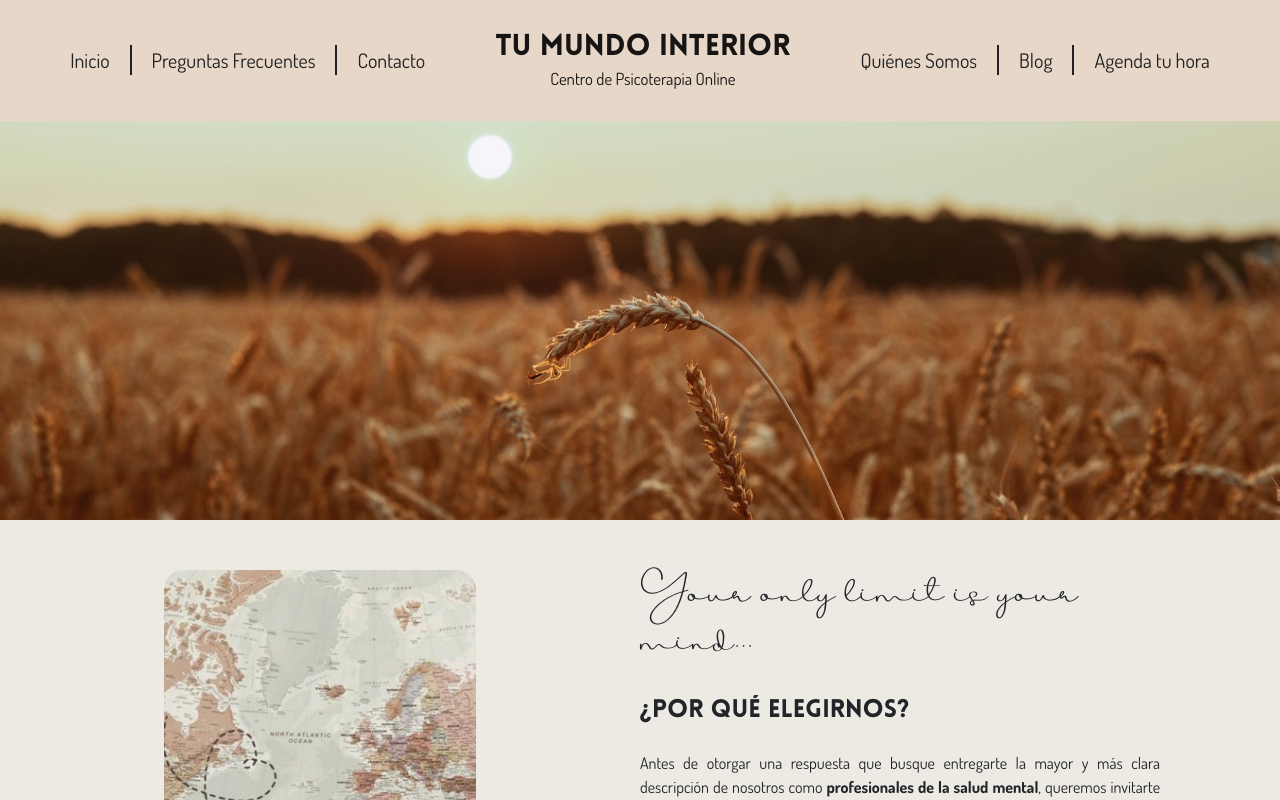
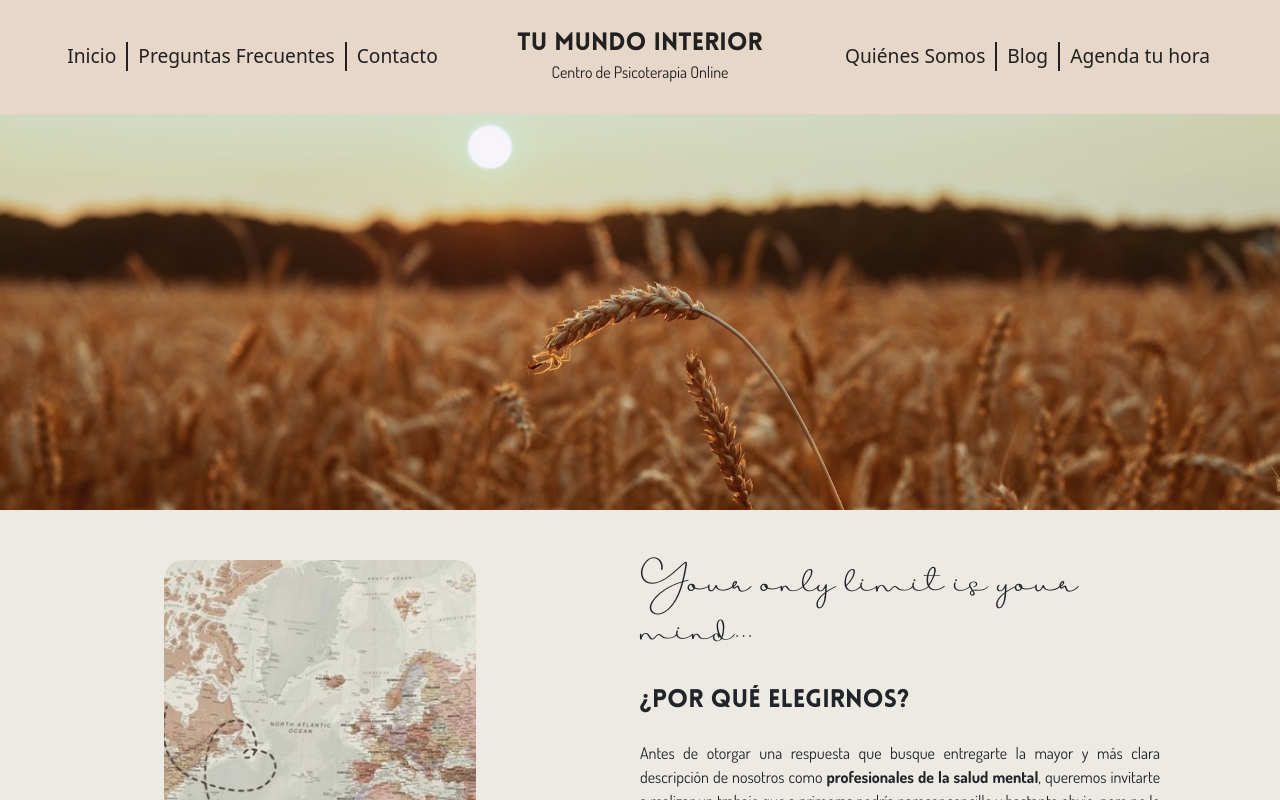
Before and after one commit to FacundoVillarroel/tumundointeriorweb, a React (Create React App) app: page / in a window 1280 px wide. Shown: the top 800 px of the page. Built offline with nearby package versions, Linux system fonts and the light colour scheme.

Commit message:
[feature] - responsive navbar without bootstrap

```diff
--- a/scss/_navBar.scss
+++ b/scss/_navBar.scss
@@ -1,85 +1,121 @@
-.navBarTitleContainer{
+.navBarContainer{
+  position: fixed;
+  top: 0;
+  width: 100%;
+  padding-top: 30px;
+  padding-bottom: 10px;
+  background-color: $almond;
+  z-index: 10000;
+  display: grid;
+  grid-template-columns: 4fr .5fr;
+  grid-template-rows: auto;
+  grid-template-areas:
+  "navBarTitleContainer navBarToggler"
+  "A A"
+  "B B"
+  ;
+  row-gap: 10px;
+  align-items: center;
+  .navBarToggler{
+    grid-area: navBarToggler;
+    cursor: pointer;
+    justify-self: flex-end;
+    padding-right: 20px;
+    .menuIcon{
+      font-size: 1.3rem;
+      color: $dark;
+    }
+  }
+  .linksContainer{
+    display: none;
+    a,button{
+      background-color: $almond;
+      border: 0px;
+      color: $dark;
+      &:hover{
+        color: $cinereous;
+      }
+    }
+  }
+  .linksOpen{
     display: flex;
     flex-direction: column;
-  align-items: center;
+    padding-right: 20px;
+    align-items: flex-end;
+  }
+  .A{
+    grid-area: A;
+    justify-self: end;
+  }
+  .B{
+    grid-area: B;
+    justify-self: end;
+  }
+  .navBarTitleContainer{
+    grid-area: navBarTitleContainer;
+    display: flex;
+    flex-direction: column;
+    align-items: flex-start;
     padding-left: 20px;
     &:hover{
       color: $dark;
+    }
+    .navBarTitle{
+      margin: 0;
+      font-family: LoveloBlack;
+      font-size: 1rem;
+    }
+    .navBarSubTitle{
+      margin: 0;
+      font-family: "dosisRegular";
+      font-size: .8rem;
+    }
+  }
+}
+
+// PC VIEW
+@media only screen and (min-width: 1024px) {
+
+  .navBarContainer{
+    grid-template-areas:
+    "A navBarTitleContainer B";
+    grid-template-columns: 1.5fr 1fr 1.5fr;
+    justify-items: center;
+    padding: 30px 20px;
+    .navBarToggler{
+      display: none;
+    }
+    .linksContainer{
+      display: flex;
+      align-items: flex-end;
+      justify-self: center;
+      justify-content: center;
+      a, button{
+        font-size: 1.2rem;
+        &:not(:last-child) {
+          padding-right: 10px ;
+          border-right: 2px solid $dark;
+          margin-right: 10px;
+        }
+      }
+    }
+    .navBarTitleContainer{
+      display: flex;
+      &:hover{
         animation-name: scale;
         animation-duration: .5s;
         animation-fill-mode: forwards;
       }
+      align-items: center;
+      padding: 0px;
       .navBarTitle{
-    margin: 0;
-    font-family: LoveloBlack;
-    font-size: 1.85rem;
+        font-size: 1.54rem;
       }
       .navBarSubTitle{
-    margin: 0;
-    font-family: "dosisRegular";
-    font-size: 1.05rem;
+        font-size: 1rem;
       }
     }
-
-.navbar{
-  background-color: $almond;
   }
-.navbar-nav{
-  justify-content: flex-end;
-  text-align: end;
-  padding-right: 20px;
-}
-
-.navbar-brand{
-  margin:0 !important;
-  padding: 0 !important;
-}
-
-.blur{
-  filter: blur(1px);
-}
-
-.linkSeparator{
-}
-
-.nav-link{
-  font-family: "dosisRegular";
-  padding: 0 !important;
-  font-size: 1.25rem !important;
-  color: $dark !important;
-  &:hover{
-    color: $cinereous !important;
-  }
-}
-.navbar-toggler{
-  margin-right: 20px;
-}
-
-
-.navbar-expand-lg{
-  justify-content: space-evenly;
-}
-
-@media (min-width: 992px){
-  .navbar-nav{
-    padding: 0px;
-  }
-  .navbar-expand-lg .navbar-collapse {
-      justify-content: center;
-  }
-  .navBarTitleContainer{
-    padding-left: 0px;
-  }
-  .nav-link:not(:last-child) {
-    border-right: 2px solid $dark;
-    padding-right: 20px !important;
-    margin-right: 20px;
-  }
-}
-
-.fixed-top{
-  padding-top: 30px !important;
-  padding-bottom: 30px !important;
 }
 
 @keyframes scale {
@@ -90,3 +126,7 @@
     transform: scale(1.1);
   }
 }
+
+.blur{
+  filter: blur(1px);
+}
--- a/scss/_structure.scss
+++ b/scss/_structure.scss
@@ -19,7 +19,7 @@ html{
 }
 
 .App{
-    margin-top: 120px;
+    margin-top: 110px;
 }
 
 .dosisBold{
--- a/src/App.css
+++ b/src/App.css
@@ -1,72 +1,103 @@
-.navBarTitleContainer {
-  display: flex;
-  flex-direction: column;
-  align-items: center;
-  padding-left: 20px; }
-  .navBarTitleContainer:hover {
-    color: #212121;
-    animation-name: scale;
-    animation-duration: .5s;
-    animation-fill-mode: forwards; }
-  .navBarTitleContainer .navBarTitle {
-    margin: 0;
-    font-family: LoveloBlack;
-    font-size: 1.85rem; }
-  .navBarTitleContainer .navBarSubTitle {
-    margin: 0;
-    font-family: "dosisRegular";
-    font-size: 1.05rem; }
+.navBarContainer {
+  position: fixed;
+  top: 0;
+  width: 100%;
+  padding-top: 30px;
+  padding-bottom: 10px;
+  background-color: #e7d7c9;
+  z-index: 10000;
+  display: grid;
+  grid-template-columns: 4fr .5fr;
+  grid-template-rows: auto;
+  grid-template-areas: "navBarTitleContainer navBarToggler"
+ "A A"
+ "B B";
+  row-gap: 10px;
+  align-items: center; }
+  .navBarContainer .navBarToggler {
+    grid-area: navBarToggler;
+    cursor: pointer;
+    justify-self: flex-end;
+    padding-right: 20px; }
+    .navBarContainer .navBarToggler .menuIcon {
+      font-size: 1.3rem;
+      color: #212121; }
+  .navBarContainer .linksContainer {
+    display: none; }
+    .navBarContainer .linksContainer a, .navBarContainer .linksContainer button {
+      background-color: #e7d7c9;
+      border: 0px;
+      color: #212121; }
+      .navBarContainer .linksContainer a:hover, .navBarContainer .linksContainer button:hover {
+        color: #a38f85; }
+  .navBarContainer .linksOpen {
+    display: flex;
+    flex-direction: column;
+    padding-right: 20px;
+    align-items: flex-end; }
+  .navBarContainer .A {
+    grid-area: A;
+    justify-self: end; }
+  .navBarContainer .B {
+    grid-area: B;
+    justify-self: end; }
+  .navBarContainer .navBarTitleContainer {
+    grid-area: navBarTitleContainer;
+    display: flex;
+    flex-direction: column;
+    align-items: flex-start;
+    padding-left: 20px; }
+    .navBarContainer .navBarTitleContainer:hover {
+      color: #212121; }
+    .navBarContainer .navBarTitleContainer .navBarTitle {
+      margin: 0;
+      font-family: LoveloBlack;
+      font-size: 1rem; }
+    .navBarContainer .navBarTitleContainer .navBarSubTitle {
+      margin: 0;
+      font-family: "dosisRegular";
+      font-size: .8rem; }
 
-.navbar {
-  background-color: #e7d7c9; }
-
-.navbar-nav {
-  justify-content: flex-end;
-  text-align: end;
-  padding-right: 20px; }
-
-.navbar-brand {
-  margin: 0 !important;
-  padding: 0 !important; }
-
-.blur {
-  filter: blur(1px); }
-
-.nav-link {
-  font-family: "dosisRegular";
-  padding: 0 !important;
-  font-size: 1.25rem !important;
-  color: #212121 !important; }
-  .nav-link:hover {
-    color: #a38f85 !important; }
-
-.navbar-toggler {
-  margin-right: 20px; }
-
-.navbar-expand-lg {
-  justify-content: space-evenly; }
-
-@media (min-width: 992px) {
-  .navbar-nav {
-    padding: 0px; }
-  .navbar-expand-lg .navbar-collapse {
-    justify-content: center; }
-  .navBarTitleContainer {
-    padding-left: 0px; }
-  .nav-link:not(:last-child) {
-    border-right: 2px solid #212121;
-    padding-right: 20px !important;
-    margin-right: 20px; } }
-
-.fixed-top {
-  padding-top: 30px !important;
-  padding-bottom: 30px !important; }
+@media only screen and (min-width: 1024px) {
+  .navBarContainer {
+    grid-template-areas: "A navBarTitleContainer B";
+    grid-template-columns: 1.5fr 1fr 1.5fr;
+    justify-items: center;
+    padding: 30px 20px; }
+    .navBarContainer .navBarToggler {
+      display: none; }
+    .navBarContainer .linksContainer {
+      display: flex;
+      align-items: flex-end;
+      justify-self: center;
+      justify-content: center; }
+      .navBarContainer .linksContainer a, .navBarContainer .linksContainer button {
+        font-size: 1.2rem; }
+        .navBarContainer .linksContainer a:not(:last-child), .navBarContainer .linksContainer button:not(:last-child) {
+          padding-right: 10px;
+          border-right: 2px solid #212121;
+          margin-right: 10px; }
+    .navBarContainer .navBarTitleContainer {
+      display: flex;
+      align-items: center;
+      padding: 0px; }
+      .navBarContainer .navBarTitleContainer:hover {
+        animation-name: scale;
+        animation-duration: .5s;
+        animation-fill-mode: forwards; }
+      .navBarContainer .navBarTitleContainer .navBarTitle {
+        font-size: 1.54rem; }
+      .navBarContainer .navBarTitleContainer .navBarSubTitle {
+        font-size: 1rem; } }
 
 @keyframes scale {
   0% {
     transform: scale(1); }
   100% {
     transform: scale(1.1); } }
+
+.blur {
+  filter: blur(1px); }
 
 * {
   margin: 0px;
@@ -84,7 +115,7 @@ html a {
     color: #cdc6c3; }
 
 .App {
-  margin-top: 120px; }
+  margin-top: 110px; }
 
 .dosisBold {
   font-family: "dosisBold"; }
--- a/src/components/navBar/NavBar.js
+++ b/src/components/navBar/NavBar.js
@@ -1,8 +1,8 @@
-import React from 'react';
-import Nav from 'react-bootstrap/Nav';
-import Navbar from 'react-bootstrap/Navbar';
+import React, { useState } from 'react';
+import {FiMenu} from "react-icons/fi";
 
 const NavBar = ({toggleSidebar, blur}) => {
+  const [navbarOpen, setNavbarOpen] = useState(false)
 
   const scrollToElement = (id, offset) => {
     const element = document.getElementById(id);
@@ -13,30 +13,28 @@ const NavBar = ({toggleSidebar, blur}) => {
     });
   }
 
+  const navbarToggle = () => {
+    setNavbarOpen(!navbarOpen)
+  }
+
   return (
-    <Navbar expand="lg" fixed='top' bsPrefix ={blur ? "blur navbar" : "navbar"}>
-      <Navbar.Collapse id="basic-navbar-nav">
-        <Nav>
-          <Nav.Link href="/">Inicio</Nav.Link>
-          <Nav.Link href="/preguntas-frecuentes">Preguntas Frecuentes</Nav.Link>
-          <Nav.Link href="#" onClick={() =>toggleSidebar("contacto")}><div className='openContactBtn1'>Contacto</div></Nav.Link>
-        </Nav>
-      </Navbar.Collapse>
-      <Navbar.Brand href="/" >
-        <div className='navBarTitleContainer'>
-          <h1 className='navBarTitle'> Tu Mundo Interior</h1>
-          <p className='navBarSubTitle'>Centro de Psicoterapia Online</p>
-        </div>
-      </Navbar.Brand>
-      <Navbar.Toggle aria-controls="basic-navbar-nav" />
-      <Navbar.Collapse id="basic-navbar-nav">
-        <Nav>
-          <Nav.Link href="/#quienes" onClick={() => scrollToElement("quienesSomos", 80)}>Quiénes Somos</Nav.Link>
-          <Nav.Link href="/blog">Blog</Nav.Link>
-          <Nav.Link href="#" onClick={() => toggleSidebar("agenda")}><div className='openBookingBtn'>Agenda tu hora</div></Nav.Link>
-        </Nav>
-      </Navbar.Collapse>
-    </Navbar>
+    <div className={`navBarContainer ${blur ? "blur" : null}`}>
+      <div className={`linksContainer ${navbarOpen ? "linksOpen" : null} A`}>
+        <a href="/">Inicio</a>
+        <a href="/preguntas-frecuentes">Preguntas Frecuentes</a>
+        <button onClick={() =>toggleSidebar("contacto")} className="openContactBtn1">Contacto</button>
+      </div>
+      <a href="/" className='navBarTitleContainer'>
+        <h1 className='navBarTitle'> Tu Mundo Interior</h1>
+        <p className='navBarSubTitle'>Centro de Psicoterapia Online</p>
+      </a>
+      <div className={`linksContainer ${navbarOpen ? "linksOpen" : null} B`}>
+        <a href="/#quienes" onClick={() => scrollToElement("quienesSomos", 80)}>Quiénes Somos</a>
+        <a href="/blog">Blog</a>
+        <button onClick={() => toggleSidebar("agenda")} className="openBookingBtn">Agenda tu hora</button>
+      </div>
+      <div className='navBarToggler' onClick={navbarToggle}><FiMenu className='menuIcon'/></div>
+    </div>
   )
 }
 
```
Lines whose indentation alone changed are shown as unchanged.
